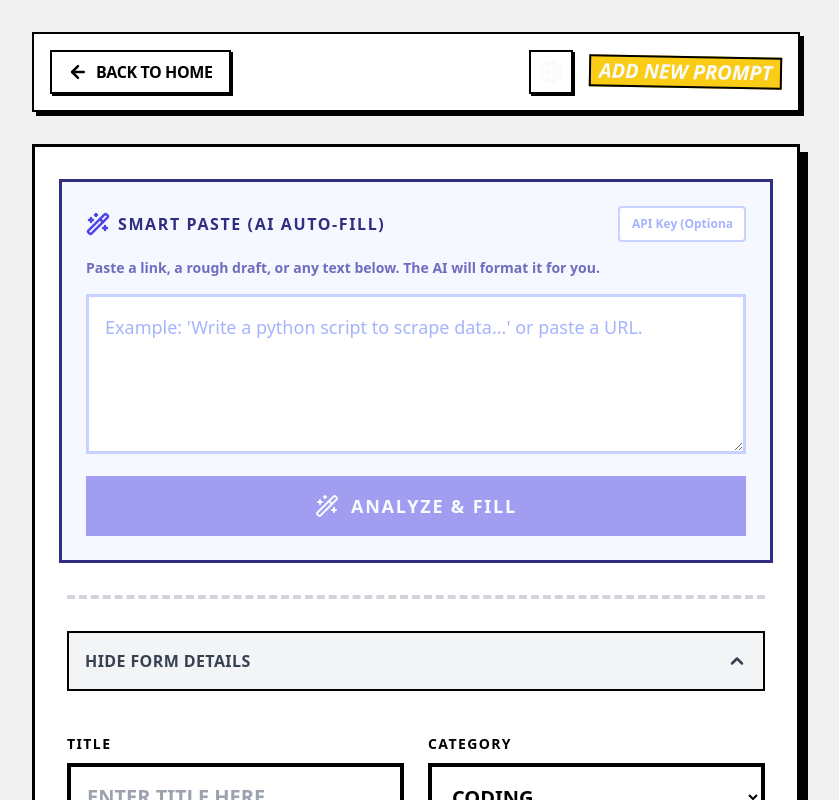
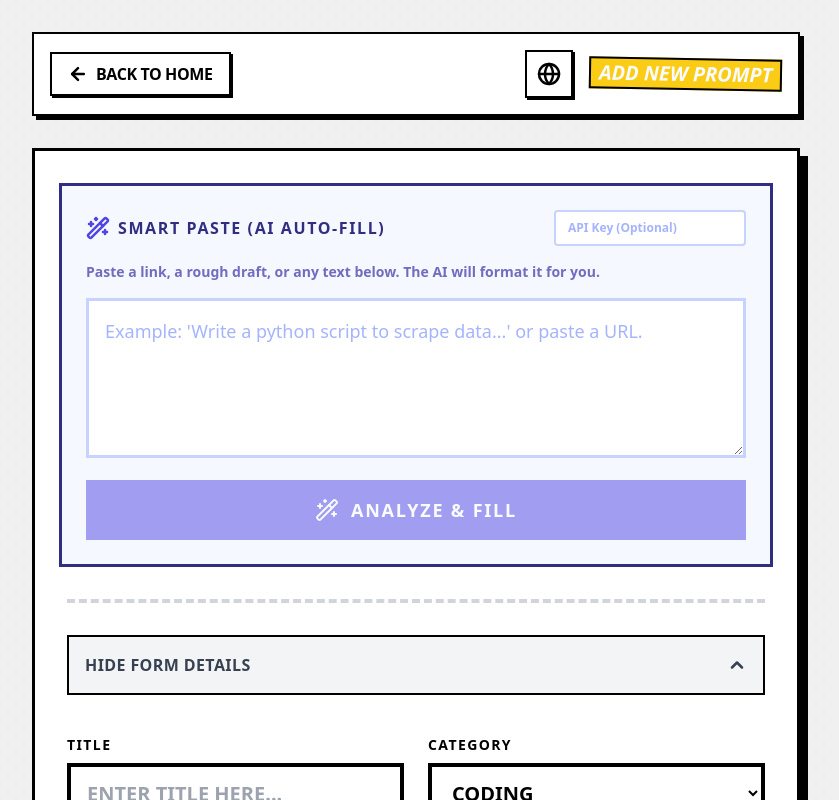
Before and after one commit to Sniper1211/PromptMaster, a React (Vite) app: page /admin/add in a window 1280 px wide. Both pictures are taken after a click on the button "EDIT / REVIEW DETAILS". Shown: the top 800 px of the page, without its empty margins (224-1063 px from the left). Built offline with nearby package versions, Linux system fonts and the light colour scheme.

Commit message:
style: enhance AdminPage layout stability and improve language switch icon

```diff
--- a/src/pages/AdminPage.tsx
+++ b/src/pages/AdminPage.tsx
@@ -119,7 +119,7 @@ const AdminPage: React.FC = () => {
     <div className="min-h-screen bg-[#f0f0f0] p-8 font-sans bg-[radial-gradient(#e5e7eb_1px,transparent_1px)] [background-size:16px_16px]">
       <div className="max-w-3xl mx-auto">
         <header className="flex items-center justify-between mb-8 bg-white border-2 border-black p-4 shadow-[4px_4px_0px_0px_rgba(0,0,0,1)]">
-          <Link to="/" className="flex items-center gap-2 font-black uppercase tracking-tight text-black bg-white border-2 border-black px-4 py-2 shadow-[2px_2px_0px_0px_rgba(0,0,0,1)] hover:bg-yellow-300 hover:translate-y-[-2px] hover:shadow-[4px_4px_0px_0px_rgba(0,0,0,1)] active:translate-y-0 active:shadow-none transition-all">
+          <Link to="/" className="min-w-[160px] flex items-center justify-center gap-2 font-black uppercase tracking-tight text-black bg-white border-2 border-black px-4 py-2 shadow-[2px_2px_0px_0px_rgba(0,0,0,1)] hover:bg-yellow-300 hover:translate-y-[-2px] hover:shadow-[4px_4px_0px_0px_rgba(0,0,0,1)] active:translate-y-0 active:shadow-none transition-all">
             <ArrowLeft size={20} strokeWidth={3} />
             {t('admin.backToHome')}
           </Link>
@@ -127,12 +127,12 @@ const AdminPage: React.FC = () => {
           <div className="flex items-center gap-4">
             <button
               onClick={toggleLanguage}
-              className="bg-white border-2 border-black p-2 shadow-[2px_2px_0px_0px_rgba(0,0,0,1)] hover:bg-gray-100 active:translate-y-[2px] active:shadow-none transition-all"
+              className="w-12 h-12 flex items-center justify-center bg-white border-2 border-black text-black shadow-[2px_2px_0px_0px_rgba(0,0,0,1)] hover:bg-gray-100 active:translate-y-[2px] active:shadow-none transition-all"
               title="Switch Language"
             >
-              <Globe size={24} />
+              <Globe size={24} strokeWidth={2.5} />
             </button>
-            <h1 className="text-xl font-black uppercase italic bg-yellow-400 px-2 border-2 border-black transform rotate-1">
+            <h1 className="min-w-[140px] text-center text-xl font-black uppercase italic bg-yellow-400 px-2 border-2 border-black transform rotate-1">
               {t('admin.title')}
             </h1>
           </div>
@@ -161,7 +161,7 @@ const AdminPage: React.FC = () => {
                   placeholder={t('admin.smartPaste.apiKeyPlaceholder')}
                   value={apiKey}
                   onChange={e => setApiKey(e.target.value)}
-                  className="px-3 py-2 text-xs font-bold border-2 border-indigo-200 rounded focus:border-indigo-600 outline-none bg-white w-32 focus:w-48 transition-all placeholder:text-indigo-300 text-indigo-900"
+                  className="px-3 py-2 text-xs font-bold border-2 border-indigo-200 rounded focus:border-indigo-600 outline-none bg-white w-48 transition-all placeholder:text-indigo-300 text-indigo-900"
                 />
               </div>
             </div>
@@ -219,24 +219,24 @@ const AdminPage: React.FC = () => {
               <div className="space-y-6 animate-in fade-in slide-in-from-top-4 pt-4">
                 {/* Title & Category */}
                 <div className="grid grid-cols-1 md:grid-cols-2 gap-6">
-                  <div className="space-y-2">
-                    <label className="text-sm font-black uppercase tracking-widest text-black">{t('admin.form.title')}</label>
+                  <div className="space-y-2 flex flex-col">
+                    <label className="text-sm font-black uppercase tracking-widest text-black min-h-[20px] flex items-center">{t('admin.form.title')}</label>
                     <input
                       name="title"
                       value={formData.title}
                       onChange={handleChange}
                       required
-                      className="w-full p-4 border-[4px] border-black font-black text-xl text-black bg-white focus:outline-none focus:ring-4 focus:ring-yellow-200 placeholder:text-gray-400"
+                      className="w-full h-[60px] px-4 border-[4px] border-black font-black text-xl text-black bg-white focus:outline-none focus:ring-4 focus:ring-yellow-200 placeholder:text-gray-400"
                       placeholder="ENTER TITLE HERE..."
                     />
                   </div>
-                  <div className="space-y-2">
-                    <label className="text-sm font-black uppercase tracking-widest text-black">{t('admin.form.category')}</label>
+                  <div className="space-y-2 flex flex-col">
+                    <label className="text-sm font-black uppercase tracking-widest text-black min-h-[20px] flex items-center">{t('admin.form.category')}</label>
                     <select
                       name="category"
                       value={formData.category}
                       onChange={handleChange}
-                      className="w-full p-4 border-[4px] border-black font-black text-xl text-black bg-white focus:outline-none focus:ring-4 focus:ring-yellow-200 cursor-pointer"
+                      className="w-full h-[60px] px-4 border-[4px] border-black font-black text-xl text-black bg-white focus:outline-none focus:ring-4 focus:ring-yellow-200 cursor-pointer"
                     >
                       {Object.keys(Category).filter(k => k !== 'ALL').map(cat => (
                         <option key={cat} value={cat}>{t(`categories.${cat}`, cat)}</option>
@@ -246,19 +246,19 @@ const AdminPage: React.FC = () => {
                 </div>
 
                 {/* Description */}
-                <div className="space-y-2">
-                  <label className="text-xs font-black uppercase tracking-widest text-zinc-800">{t('admin.form.description')}</label>
+                <div className="space-y-2 flex flex-col">
+                  <label className="text-xs font-black uppercase tracking-widest text-zinc-800 min-h-[16px] flex items-center">{t('admin.form.description')}</label>
                   <input
                     name="description"
                     value={formData.description}
                     onChange={handleChange}
-                    className="w-full p-3 border-[3px] border-black font-medium text-gray-800 focus:outline-none focus:ring-4 focus:ring-yellow-200 placeholder:text-gray-300"
+                    className="w-full h-[52px] px-3 border-[3px] border-black font-medium text-gray-800 focus:outline-none focus:ring-4 focus:ring-yellow-200 placeholder:text-gray-300"
                   />
                 </div>
 
                 {/* Content (English) */}
-                <div className="space-y-2">
-                  <label className="text-xs font-black uppercase tracking-widest text-zinc-800 flex justify-between">
+                <div className="space-y-2 flex flex-col">
+                  <label className="text-xs font-black uppercase tracking-widest text-zinc-800 flex justify-between min-h-[16px] items-center">
                     {t('admin.form.content')}
                     <span className="text-red-500">* {t('admin.form.required')}</span>
                   </label>
@@ -268,52 +268,52 @@ const AdminPage: React.FC = () => {
                     onChange={handleChange}
                     required
                     rows={8}
-                    className="w-full p-3 border-[3px] border-black font-mono text-sm font-medium text-gray-800 focus:outline-none focus:ring-4 focus:ring-yellow-200 bg-slate-50 placeholder:text-gray-300"
+                    className="w-full p-3 border-[3px] border-black font-mono text-sm font-medium text-gray-800 focus:outline-none focus:ring-4 focus:ring-yellow-200 bg-slate-50 placeholder:text-gray-300 min-h-[200px]"
                   />
                 </div>
 
                 {/* Content (Chinese) */}
-                <div className="space-y-2">
-                  <label className="text-xs font-black uppercase tracking-widest text-zinc-800">{t('admin.form.chineseContent')}</label>
+                <div className="space-y-2 flex flex-col">
+                  <label className="text-xs font-black uppercase tracking-widest text-zinc-800 min-h-[16px] flex items-center">{t('admin.form.chineseContent')}</label>
                   <textarea
                     name="chineseContent"
                     value={formData.chineseContent}
                     onChange={handleChange}
                     rows={4}
-                    className="w-full p-3 border-[3px] border-black font-mono text-sm font-medium text-gray-800 focus:outline-none focus:ring-4 focus:ring-yellow-200 bg-slate-50 placeholder:text-gray-300"
+                    className="w-full p-3 border-[3px] border-black font-mono text-sm font-medium text-gray-800 focus:outline-none focus:ring-4 focus:ring-yellow-200 bg-slate-50 placeholder:text-gray-300 min-h-[120px]"
                   />
                 </div>
 
                 {/* Tags */}
-                <div className="space-y-2">
-                  <label className="text-xs font-black uppercase tracking-widest text-zinc-800">{t('admin.form.tags')}</label>
+                <div className="space-y-2 flex flex-col">
+                  <label className="text-xs font-black uppercase tracking-widest text-zinc-800 min-h-[16px] flex items-center">{t('admin.form.tags')}</label>
                   <input
                     name="tags"
                     value={formData.tags}
                     onChange={handleChange}
                     placeholder={t('admin.form.tagsPlaceholder')}
-                    className="w-full p-3 border-[3px] border-black font-bold text-blue-600 focus:outline-none focus:ring-4 focus:ring-yellow-200 placeholder:text-gray-300"
+                    className="w-full h-[52px] px-3 border-[3px] border-black font-bold text-blue-600 focus:outline-none focus:ring-4 focus:ring-yellow-200 placeholder:text-gray-300"
                   />
                 </div>
 
                 {/* Metadata */}
                 <div className="grid grid-cols-1 md:grid-cols-2 gap-6">
-                  <div className="space-y-2">
-                    <label className="text-xs font-black uppercase tracking-widest text-zinc-800">{t('admin.form.expectedOutput')}</label>
+                  <div className="space-y-2 flex flex-col">
+                    <label className="text-xs font-black uppercase tracking-widest text-zinc-800 min-h-[16px] flex items-center">{t('admin.form.expectedOutput')}</label>
                     <input
                       name="expectedOutput"
                       value={formData.expectedOutput}
                       onChange={handleChange}
-                      className="w-full p-3 border-[3px] border-black font-medium text-gray-800 focus:outline-none focus:ring-4 focus:ring-yellow-200 placeholder:text-gray-300"
+                      className="w-full h-[52px] px-3 border-[3px] border-black font-medium text-gray-800 focus:outline-none focus:ring-4 focus:ring-yellow-200 placeholder:text-gray-300"
                     />
                   </div>
-                  <div className="space-y-2">
-                    <label className="text-xs font-black uppercase tracking-widest text-zinc-800">{t('admin.form.usage')}</label>
+                  <div className="space-y-2 flex flex-col">
+                    <label className="text-xs font-black uppercase tracking-widest text-zinc-800 min-h-[16px] flex items-center">{t('admin.form.usage')}</label>
                     <input
                       name="usage"
                       value={formData.usage}
                       onChange={handleChange}
-                      className="w-full p-3 border-[3px] border-black font-medium text-gray-800 focus:outline-none focus:ring-4 focus:ring-yellow-200 placeholder:text-gray-300"
+                      className="w-full h-[52px] px-3 border-[3px] border-black font-medium text-gray-800 focus:outline-none focus:ring-4 focus:ring-yellow-200 placeholder:text-gray-300"
                     />
                   </div>
                 </div>
@@ -323,7 +323,7 @@ const AdminPage: React.FC = () => {
             <button
               type="submit"
               disabled={status === 'loading'}
-              className="w-full py-5 bg-black text-white font-black uppercase tracking-widest text-xl hover:bg-[#FACC15] hover:text-black hover:translate-y-[-4px] hover:shadow-[6px_6px_0px_0px_rgba(0,0,0,1)] active:translate-y-[0px] active:shadow-none transition-all flex items-center justify-center gap-3 disabled:opacity-50 disabled:cursor-not-allowed"
+              className="w-full min-h-[72px] bg-black text-white font-black uppercase tracking-widest text-xl hover:bg-[#FACC15] hover:text-black hover:translate-y-[-4px] hover:shadow-[6px_6px_0px_0px_rgba(0,0,0,1)] active:translate-y-[0px] active:shadow-none transition-all flex items-center justify-center gap-3 disabled:opacity-50 disabled:cursor-not-allowed"
             >
               {status === 'loading' ? t('admin.form.saving') : (
                 <>
```
